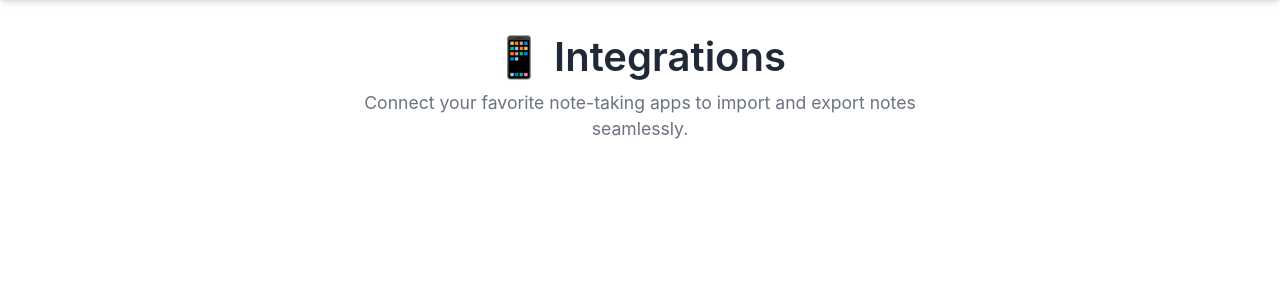
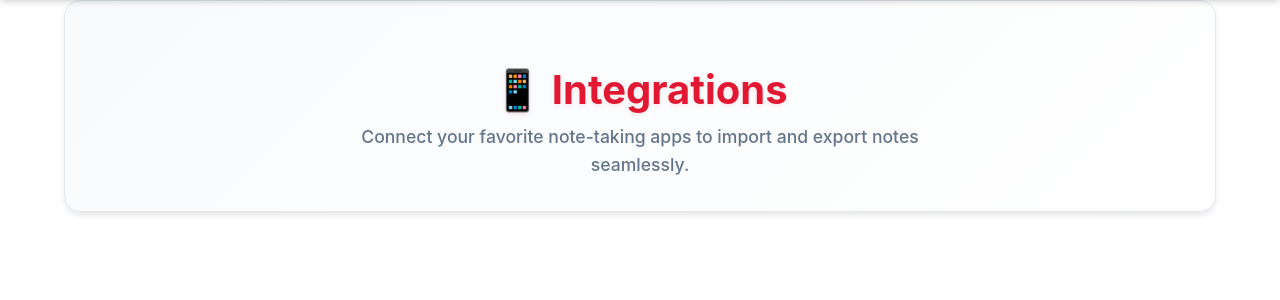
Before and after one commit to bennytobby/terp-notes, a Node server app: template views/integrations.ejs in a window 1280 px wide. Shown: the part 64-364 px from the top of the page. Run offline with Node 20, Linux system fonts and the light colour scheme; the template is opened without the code that fills it, so the values that code supplies are empty; some libraries are stand-ins or nearby versions.

Commit message:
UI fixes

```diff
--- a/public/javascripts/integrations.js
+++ b/public/javascripts/integrations.js
@@ -65,8 +65,8 @@ class IntegrationsManager {
         // Show connected account info if available
         const connectedAccountInfo = integration.connectedAccount ?
             `<div class="connected-account">
-                <small style="color: #059669; font-weight: 500;">
-                    Connected as: ${integration.connectedAccount.email || integration.connectedAccount.name || 'Connected'}
+                <small style="color: #059669; font-weight: 600; background: #f0fdf4; padding: 0.25rem 0.75rem; border-radius: 12px; border: 1px solid #bbf7d0;">
+                    ✅ Connected as: ${integration.connectedAccount.email || integration.connectedAccount.name || 'Connected'}
                 </small>
             </div>` : '';
 
--- a/public/stylesheets/integrations.css
+++ b/public/stylesheets/integrations.css
@@ -27,26 +27,28 @@
 .page-header {
     text-align: center;
     margin-bottom: 3rem;
+    padding: 2rem 0;
+    background: linear-gradient(135deg, #f8fafc 0%, #ffffff 100%);
+    border-radius: 16px;
+    border: 1px solid #e2e8f0;
+    box-shadow: 0 4px 6px -1px rgba(0, 0, 0, 0.1);
 }
 
-.page-header h1,
-.page-header h2 {
+.page-title {
     font-size: 2.5rem;
-    color: #1f2937 !important;
+    font-weight: 700;
+    color: #E21833 !important;
     margin-bottom: 0.5rem;
+    text-shadow: 0 2px 4px rgba(226, 24, 51, 0.1);
 }
 
-/* Force override any red styling */
-.integrations-container h1,
-.page-header h1 {
-    color: #1f2937 !important;
-}
-
-.page-header p {
+.page-subtitle {
     font-size: 1.1rem;
-    color: #6b7280;
+    color: #64748b;
     max-width: 600px;
     margin: 0 auto;
+    font-weight: 500;
+    line-height: 1.6;
 }
 
 /* Integration Grid */
@@ -214,8 +216,9 @@
 }
 
 .status-connected {
-    background: #dcfce7;
-    color: #166534;
+    background: #059669;
+    color: white;
+    font-weight: 600;
 }
 
 .status-disconnected {
--- a/views/integrations.ejs
+++ b/views/integrations.ejs
@@ -44,8 +44,8 @@
     <main class="container">
         <!-- Page Header -->
         <div class="page-header">
-            <h1>📱 Integrations</h1>
-            <p>Connect your favorite note-taking apps to import and export notes seamlessly.</p>
+            <h1 class="page-title">📱 Integrations</h1>
+            <p class="page-subtitle">Connect your favorite note-taking apps to import and export notes seamlessly.</p>
         </div>
 
         <!-- Integration Cards -->
```
Also changed, not shown: server.js.
